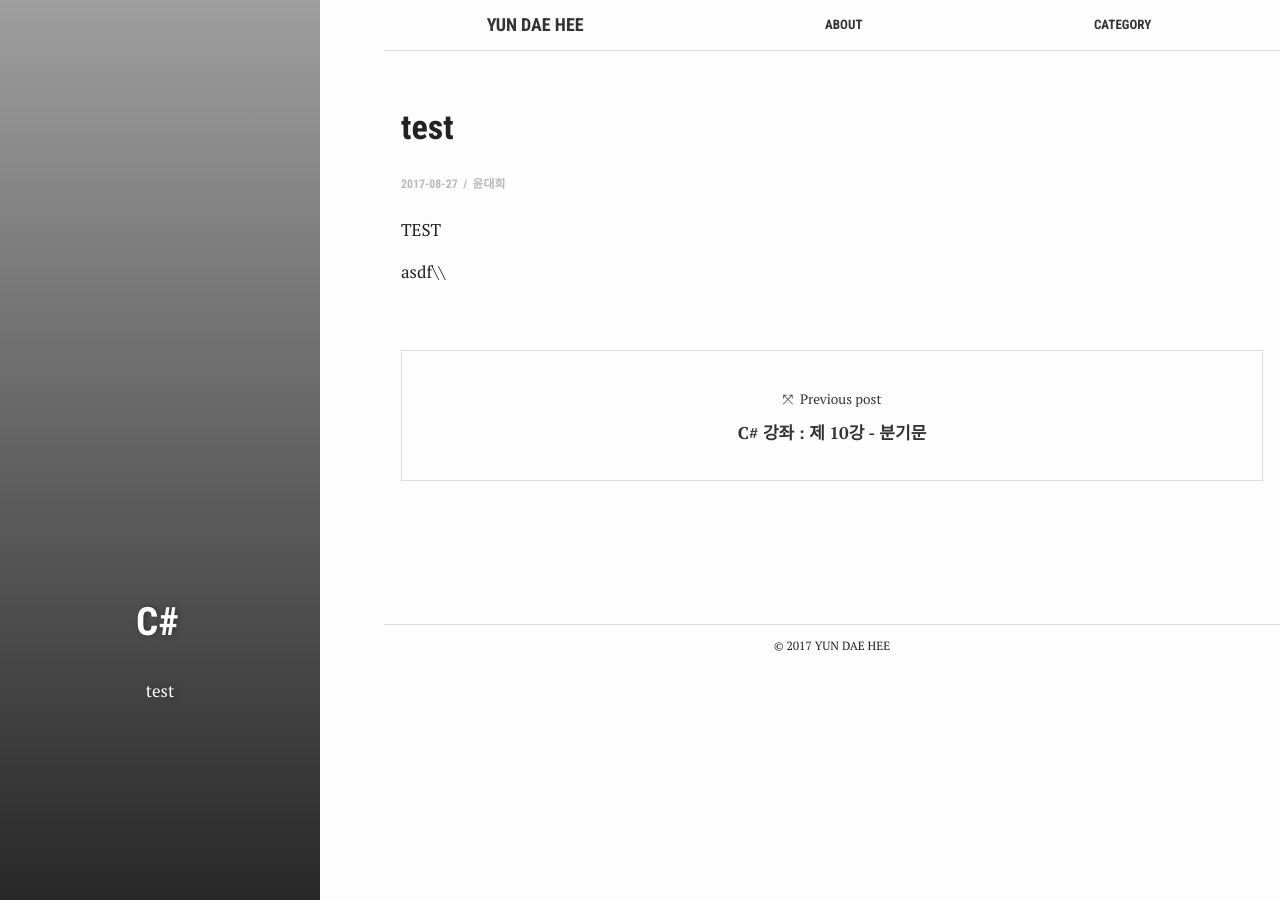
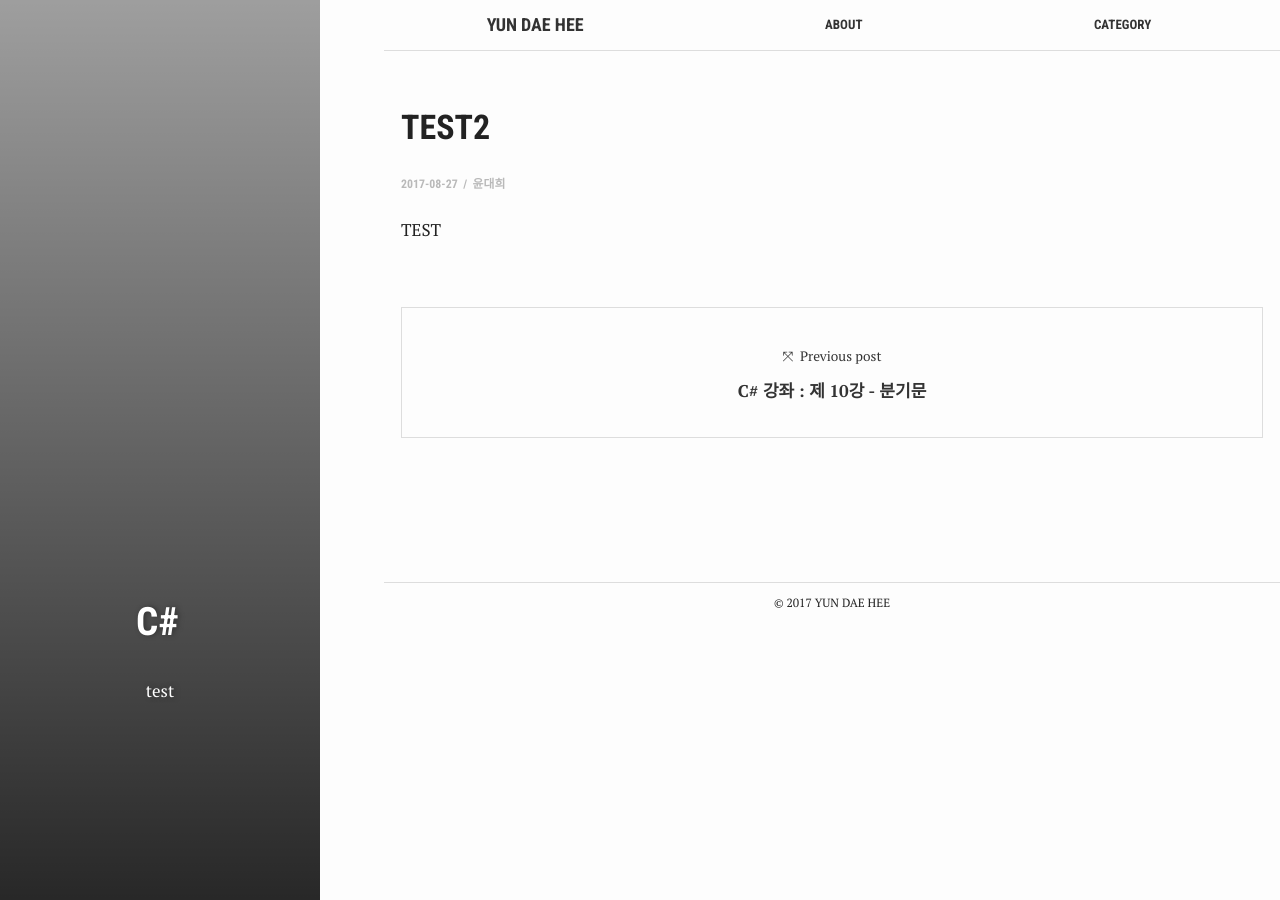
Before and after one commit to test076923/076923.github.io, a Jekyll site: the page built from _posts/2017-08-30-test.md, in a window 1280 px wide. Built offline with Jekyll 4.4.1, drawn with Linux system fonts in a browser that asks for light colours.

Commit message:
Update 2017-08-30-test.md

```diff
--- a/_posts/2017-08-30-test.md
+++ b/_posts/2017-08-30-test.md
@@ -2,8 +2,8 @@
 bg: "Clogo.jpg"
 layout: post
 comments: true
-title:  "test"
-crawlertitle: "teset"
+title:  "TEST2"
+crawlertitle: "TEST2"
 summary: "test"
 date: 2017-08-27
 categories: posts
@@ -13,5 +13,3 @@ author: 윤대희
 
 
 TEST
-
-asdf\\\
```
